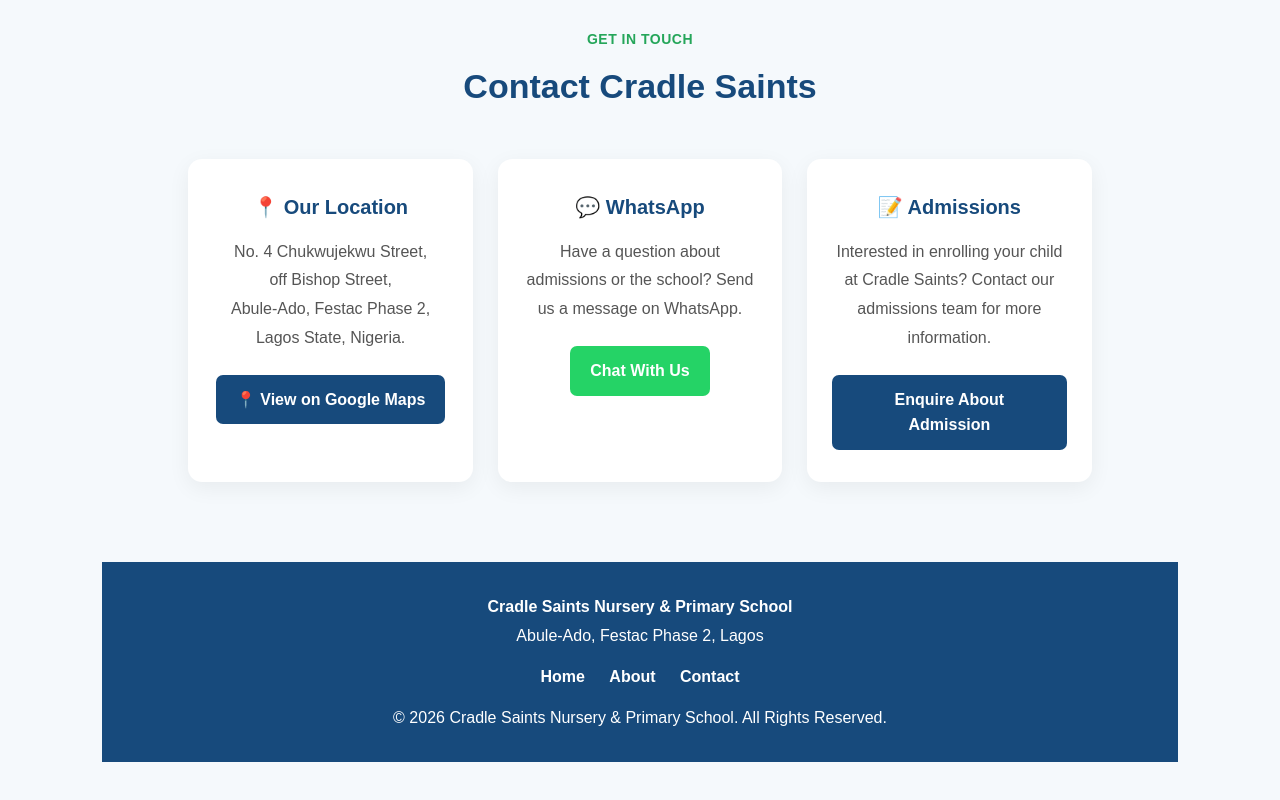
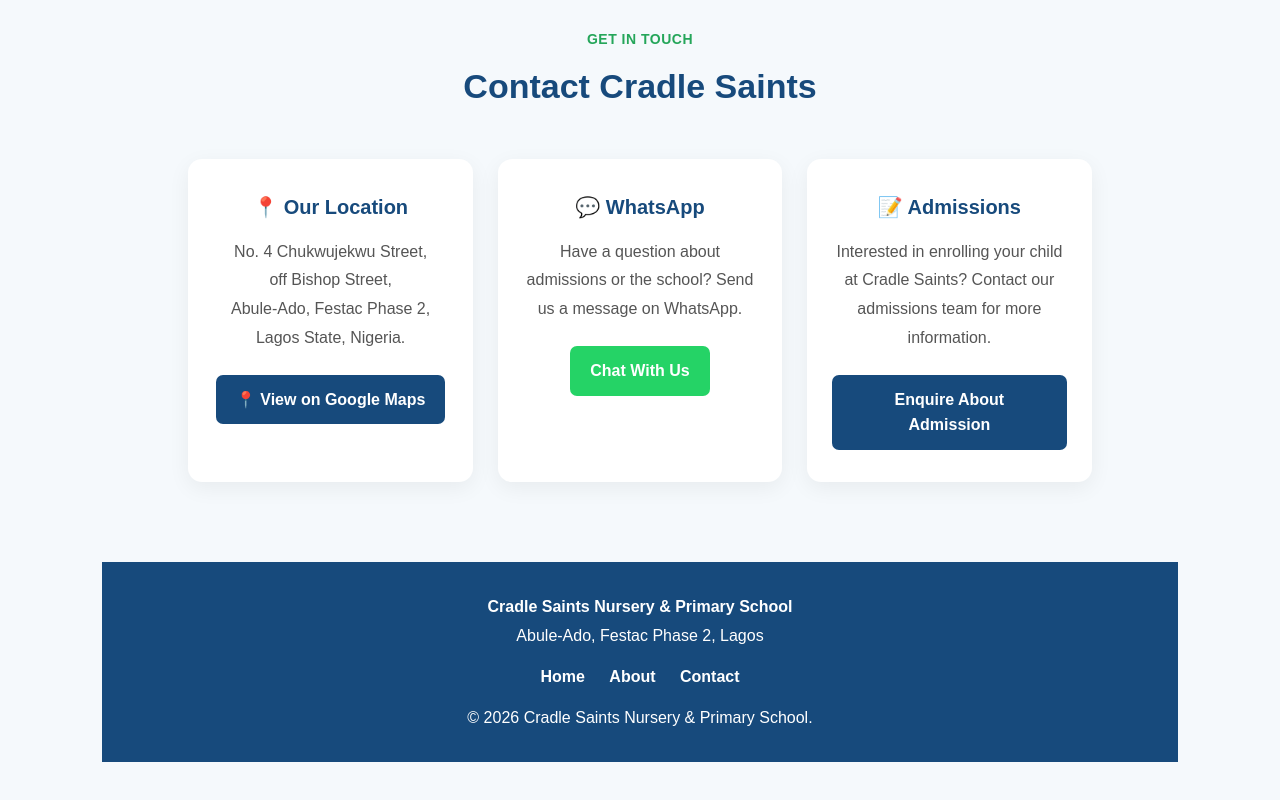
Before and after one commit to ifecojnr/CradleSaintsWebsite, a plain HTML site: page index.html in a window 1280 px wide. Shown: the part 3700-4500 px from the top of the page. Drawn offline with Linux system fonts and the light colour scheme.

Commit message:
update footer

```diff
--- a/index.html
+++ b/index.html
@@ -1079,7 +1079,7 @@ nav a {
     </div>
 
     <p>
-        © 2026 Cradle Saints Nursery & Primary School. All Rights Reserved.
+        © 2026 Cradle Saints Nursery & Primary School.
     </p>
 
 </footer>
```
